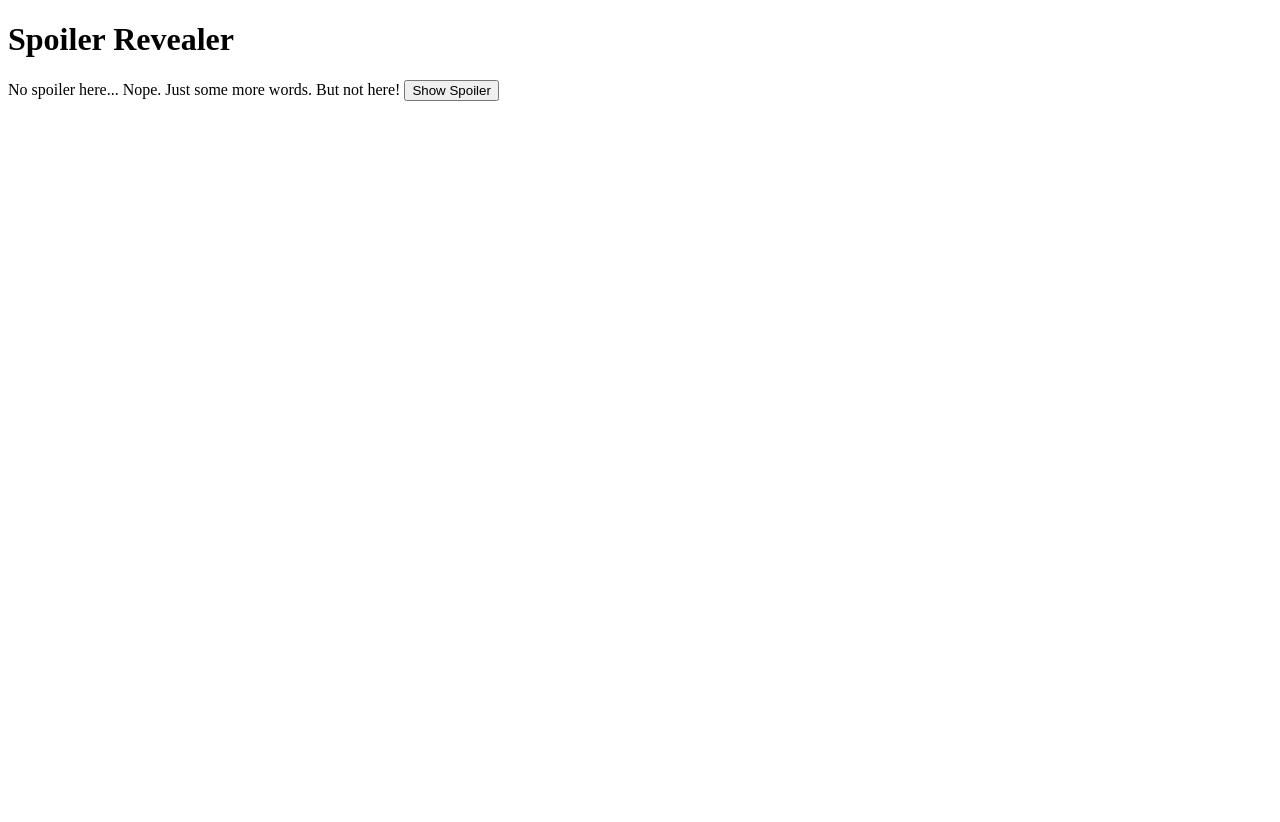
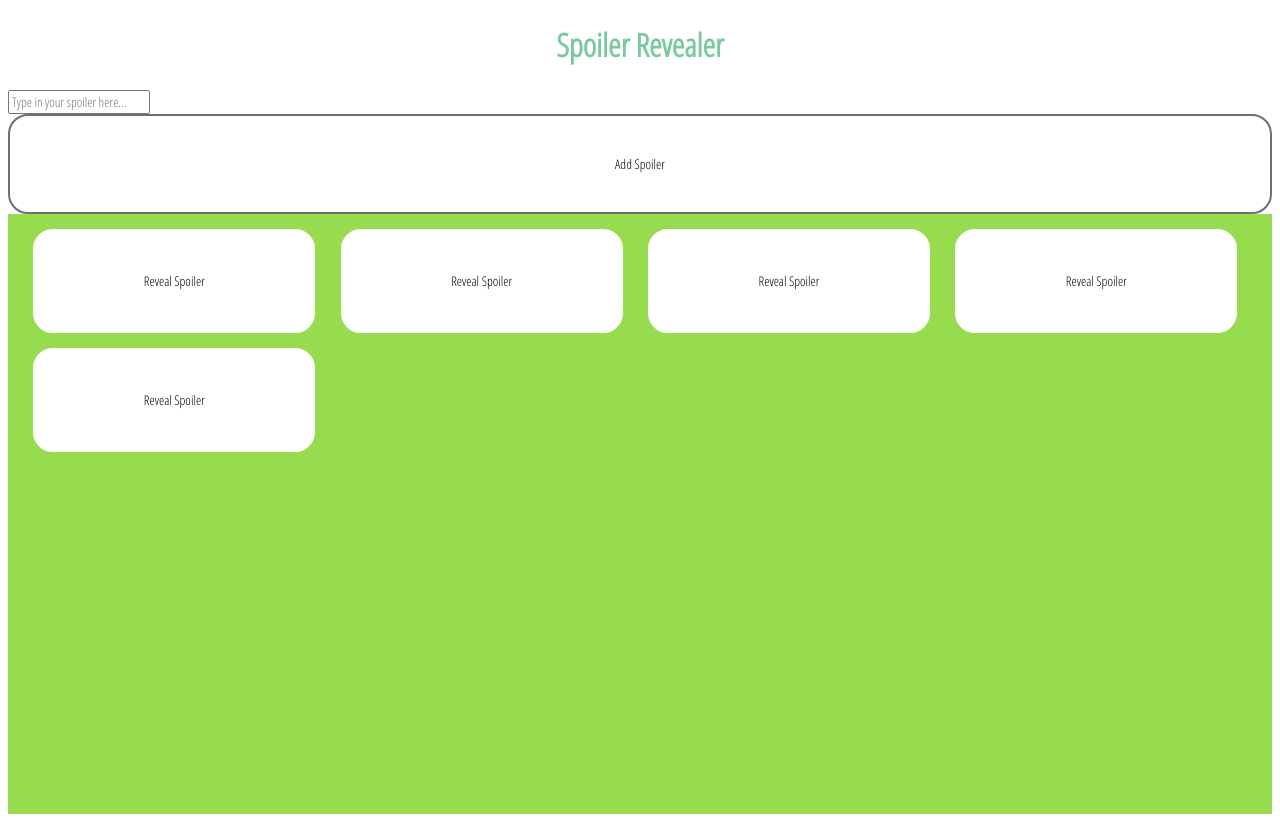
Before and after one commit to ashcode09/spoiler-review, a plain HTML site: page index.html in a window 1280 px wide. Before the commit the page ends 800 px from the top, so only its background shows below. Drawn offline with nearby package versions, Linux system fonts and the light colour scheme.

Commit message:
styled a bit - spoilers currently hardcoded, changing it so that they can be added

```diff
--- a/app.js
+++ b/app.js
@@ -1,5 +1,14 @@
 $(".spoiler").hide();
 
-$("#spoilerButton").click(function() {
-  $(".spoiler").show('slow')
+$(".eachDiv").append("<button class='spoilerButton genericBorder buttonBorder'>Reveal Spoiler</button>");
+
+$(".spoilerButton").click(function() {
+  $(this).prev().show();
+  (this).remove('slow');
 });
+
+// $("#addSpoiler").click(function() {
+//   $('.containingDiv').append("<div class='genericBorder eachDiv'><span class='spoiler'></span></div>");
+//   $(".spoiler").hide();
+//   $(".eachDiv").append("<button class='spoilerButton genericBorder buttonBorder'>Reveal Spoiler</button>");
+// });
--- a/index.html
+++ b/index.html
@@ -1,17 +1,25 @@
 <!DOCTYPE html>
 <head>
   <title>Spoiler Revealer</title>
+  <link href='http://fonts.googleapis.com/css?family=Open+Sans+Condensed:300' rel='stylesheet' type='text/css'>
+  <link href="public/spoilerStyle.css" type="text/css" rel="stylesheet">
 </head>
 <body>
-  <h1>Spoiler Revealer</h1>
 
-  <span class="spoiler">There is a spoiler hidden here!</span>
-  <span>No spoiler here...</span>
-  <span>Nope. Just some more words.</span>
-  <span class="spoiler">Yes, there's also one here!</span>
-  <span>But not here!</span>
+  <h1 class="genericBorder">Spoiler Revealer</h1>
 
-  <button id="spoilerButton">Show Spoiler</button>
+  <form>
+    <input type="text" placeholder="Type in your spoiler here...">
+    <input class="spoilerButton genericBorder" id="addSpoiler" type="button" value="Add Spoiler">
+  </form>
+
+  <div class="containingDiv">
+    <div class="genericBorder eachDiv"><span class="spoiler">There is a spoiler hidden here!</span></div>
+    <div class="genericBorder eachDiv"><span class="spoiler">No spoiler here...</span></div>
+    <div class="genericBorder eachDiv"><span class="spoiler">Nope. Just some more words.</span></div>
+    <div class="genericBorder eachDiv"><span class="spoiler">Yes, there's also one here!</span></div>
+    <div class="genericBorder eachDiv"><span class="spoiler">But not here!</span></div>
+  </div>
 
   <script src="http://code.jquery.com/jquery-2.1.4.min.js"></script>
   <script src="app.js" type="text/javascript"></script>
--- /dev/null
+++ b/public/spoilerStyle.css
@@ -0,0 +1,46 @@
+body {
+	font-family: 'Open Sans Condensed', verdana;
+	color: #6D6F72;
+}
+
+h1 {
+	color: #79C99E;
+	text-align: center;
+}
+
+.genericBorder {
+	border-style: solid;
+	border-width: 2px;
+	border-color: white;
+	border-radius: 20px;
+}
+
+.eachDiv {
+	background-color: white;
+	height: 100px;
+	width: 22%;
+	margin-left: 2%;
+	margin-top: 15px;
+	float: left;
+}
+
+.containingDiv {
+	background-color: #97DB4F;
+	height: 600px;
+}
+
+.spoilerButton {
+	font-family: 'Open Sans Condensed', verdana;
+	border-color: #6D6F72;
+	background-color: white;
+	width: 100%;
+	height: 100px;
+}
+
+.buttonBorder {
+	border-color: white;
+}
+
+input {
+	font-family: 'Open Sans Condensed', verdana;
+}
```
